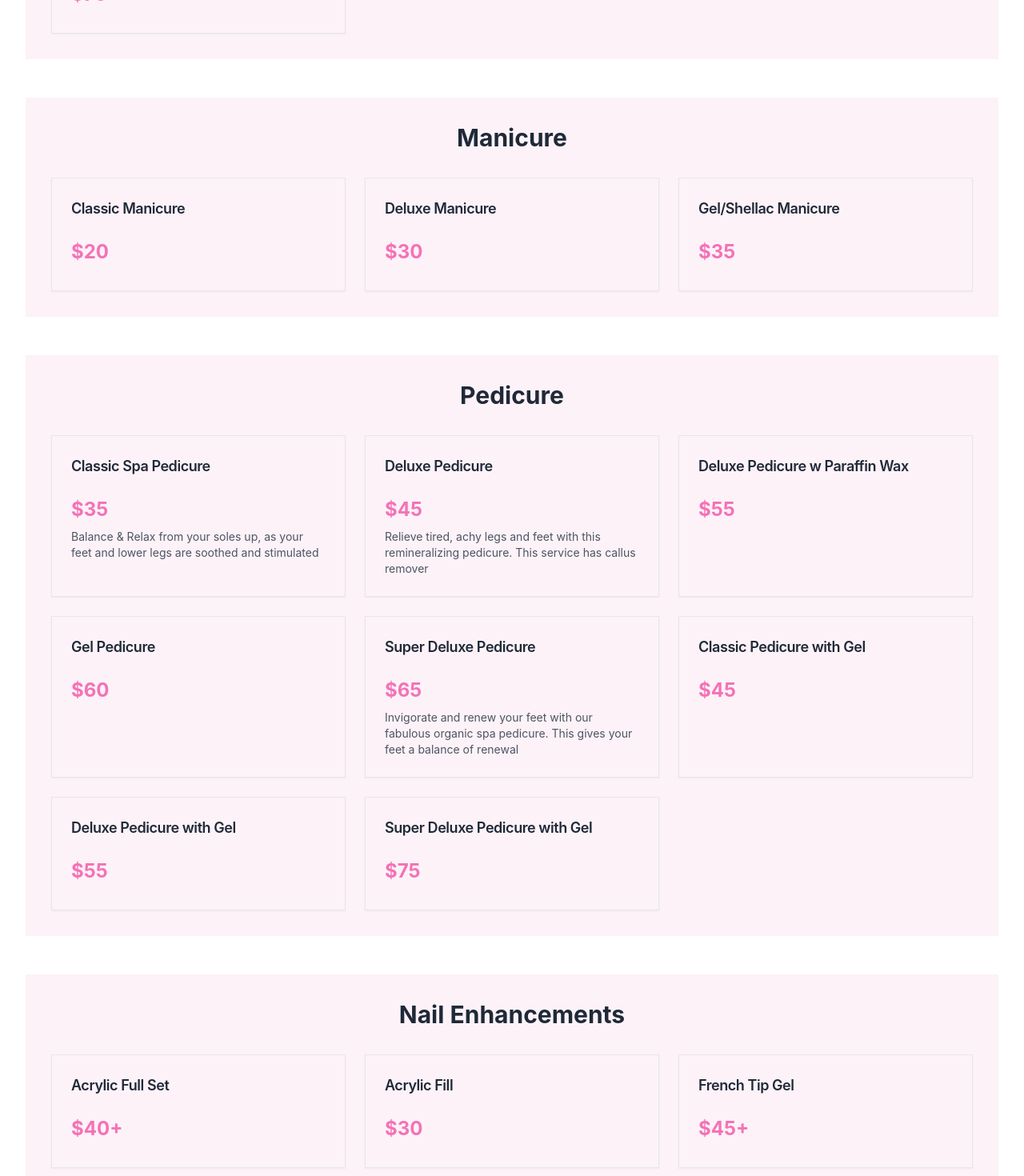
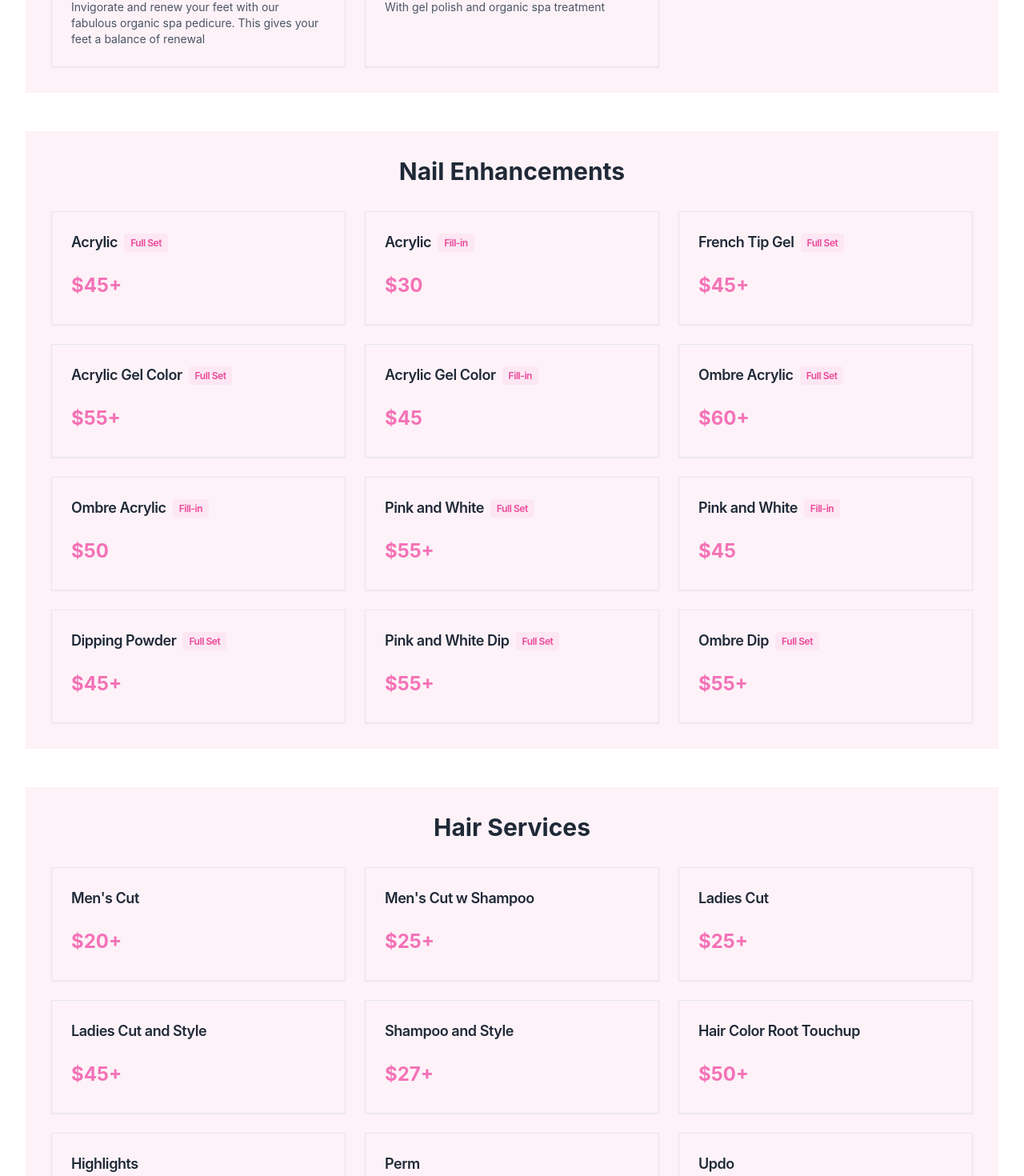
Before and after one commit to zenxol/emmys-spa-website, a Next.js app: page /services in a window 1280 px wide. Shown: the part 1240-2710 px from the top of the page at 80% size. Built offline with nearby package versions, Linux system fonts and the light colour scheme.

Commit message:
Finalized accurate services and pricing

```diff
--- a/app/gallery/page.tsx
+++ b/app/gallery/page.tsx
@@ -26,7 +26,7 @@ export default function GalleryPage() {
   return (
     <div className="min-h-screen bg-white">
       {/* Navigation */}
-      <nav className="fixed top-0 left-0 right-0 bg-white/70 backdrop-blur-xl shadow-lg z-50 border-b border-white/30">
+      <nav className="fixed top-0 left-0 right-0 bg-white/95 backdrop-blur-sm shadow-sm z-50">
         <div className="max-w-7xl mx-auto px-4 sm:px-6 lg:px-8">
           <div className="flex justify-between items-center h-16">
             <div className="flex-shrink-0">
@@ -65,14 +65,6 @@ export default function GalleryPage() {
                 >
                   Contact
                 </Link>
-                <a
-                  href="https://book.squareup.com/appointments/4goy5s8ovk67r0/location/LMW7ZYEASQEDT/services"
-                  target="_blank"
-                  rel="noopener noreferrer"
-                  className="text-white bg-rose-500 hover:bg-rose-600 px-4 py-2 rounded-full font-medium shadow transition-all duration-200 ml-2 transform hover:scale-105 focus:outline-none focus:ring-2 focus:ring-rose-400 focus:ring-offset-2 animate-glow"
-                >
-                  Book
-                </a>
               </div>
             </div>
 
@@ -116,34 +108,21 @@ export default function GalleryPage() {
       </nav>
 
       {/* Gallery Section */}
-      <section className="pt-24 pb-20 bg-gradient-to-b from-rose-50 to-white">
+      <section className="pt-24 pb-20 bg-white">
         <div className="max-w-7xl mx-auto px-4 sm:px-6 lg:px-8">
           <div className="text-center mb-16">
-            <h1 className="text-5xl font-bold text-gray-800 mb-6 drop-shadow-2xl animate-fade-in-up">Gallery</h1>
+            <h1 className="text-5xl font-bold text-gray-800 mb-6">Gallery</h1>
             <p className="text-xl text-gray-600 max-w-3xl mx-auto">
               Take a look at our beautiful spa and some of our amazing work. See the quality and care that goes into
               every service we provide.
             </p>
           </div>
 
-          {/* Static filter/tag bar for visual pop */}
-          <div className="flex justify-center gap-4 mb-10">
-            <span className="px-4 py-2 rounded-full bg-rose-100 text-rose-500 font-semibold shadow">Nails</span>
-            <span className="px-4 py-2 rounded-full bg-blue-100 text-blue-500 font-semibold shadow">Hair</span>
-            <span className="px-4 py-2 rounded-full bg-green-100 text-green-500 font-semibold shadow">Makeup</span>
-          </div>
-
-          <div className="-mt-2">
-            <svg viewBox="0 0 1440 100" fill="none" xmlns="http://www.w3.org/2000/svg" className="w-full h-16 md:h-24">
-              <path fill="#fff" d="M0,0 C480,100 960,0 1440,100 L1440,100 L0,100 Z" />
-            </svg>
-          </div>
-
           <div className="grid grid-cols-1 md:grid-cols-2 lg:grid-cols-3 xl:grid-cols-4 gap-6">
             {galleryImages.map((image, index) => (
               <div
                 key={index}
-                className="group relative overflow-hidden rounded-2xl shadow-lg bg-white/70 backdrop-blur-lg transition-all duration-300 hover:scale-105 hover:shadow-2xl hover:border-4 hover:border-rose-200"
+                className="group relative overflow-hidden rounded-lg shadow-md hover:shadow-xl transition-all duration-300"
               >
                 <Image
                   src={image.src || "/placeholder.svg"}
@@ -152,10 +131,10 @@ export default function GalleryPage() {
                   height={400}
                   className="w-full h-64 object-cover group-hover:scale-110 transition-transform duration-300"
                 />
-                <div className="absolute inset-0 bg-black/0 group-hover:bg-black/40 transition-all duration-300 flex items-end">
-                  <div className="p-4 text-white opacity-0 group-hover:opacity-100 transition-opacity duration-300 backdrop-blur-md bg-black/30 rounded-b-lg translate-y-8 group-hover:translate-y-0 group-hover:delay-100 transition-all">
-                    <p className="font-semibold text-lg drop-shadow">{image.alt}</p>
-                    <p className="text-sm text-rose-200 font-semibold drop-shadow">{image.category}</p>
+                <div className="absolute inset-0 bg-black/0 group-hover:bg-black/20 transition-all duration-300 flex items-end">
+                  <div className="p-4 text-white opacity-0 group-hover:opacity-100 transition-opacity duration-300">
+                    <p className="font-semibold">{image.alt}</p>
+                    <p className="text-sm">{image.category}</p>
                   </div>
                 </div>
               </div>
@@ -182,12 +161,6 @@ export default function GalleryPage() {
             <div>
               <h3 className="text-2xl font-bold text-rose-400 mb-4">Emmy's Spa</h3>
               <p className="text-gray-300 mb-4">Your premier beauty destination in St Pete Beach, Florida.</p>
-              <span className="block font-semibold text-gray-200 mb-2">Prefer to book by phone?</span>
-              <a href="tel:7273604108" className="text-rose-400 underline mb-4 inline-block">(727) 360-4108</a>
-              <span className="block text-sm text-gray-300 mb-4">You can also call to book your appointment!</span>
-              <div className="mb-2">
-                <span className="block text-md font-semibold text-gray-200 mb-2">Reviews & Socials</span>
-              </div>
               <div className="flex space-x-4">
                 <a
                   href="https://www.facebook.com/beautyandmorebyemmy/"
--- a/app/services/page.tsx
+++ b/app/services/page.tsx
@@ -10,79 +10,65 @@ export default function ServicesPage() {
 
   const serviceCategories = [
     {
-      title: "Hair Services",
-      services: [
-        { name: "Men's Cut", price: "$25+" },
-        { name: "Men's Cut w Shampoo", price: "$25+" },
-        { name: "Ladies Cut", price: "$28+" },
-        { name: "Ladies Cut and Style", price: "$50+" },
-        { name: "Shampoo and Style", price: "$27+" },
-        { name: "Hair Color Root Touchup", price: "$60+" },
-        { name: "Highlights", price: "$95+" },
-        { name: "Perm", price: "$65+" },
-        { name: "Updo", price: "$60+" },
-        { name: "Braids", price: "$40+" },
-        { name: "Balayage/Ombre", price: "$150+" },
-        { name: "Makeup", price: "$55+" },
-        { name: "Makeup with Lashes (Strips)", price: "$75" },
-      ],
-    },
-    {
       title: "Manicure",
       services: [
-        { name: "Classic Manicure", price: "$20" },
-        { name: "Deluxe Manicure", price: "$30" },
+        { name: "Classic Manicure", price: "$18" },
+        { name: "Deluxe Manicure", price: "$28" },
         { name: "Gel/Shellac Manicure", price: "$35" },
       ],
     },
     {
       title: "Pedicure",
       services: [
-        {
-          name: "Classic Spa Pedicure",
-          price: "$35",
-          description: "Balance & Relax from your soles up, as your feet and lower legs are soothed and stimulated",
-        },
-        {
-          name: "Deluxe Pedicure",
-          price: "$45",
-          description:
-            "Relieve tired, achy legs and feet with this remineralizing pedicure. This service has callus remover",
-        },
-        { name: "Deluxe Pedicure w Paraffin Wax", price: "$55" },
-        { name: "Gel Pedicure", price: "$60" },
-        {
-          name: "Super Deluxe Pedicure",
-          price: "$65",
-          description:
-            "Invigorate and renew your feet with our fabulous organic spa pedicure. This gives your feet a balance of renewal",
-        },
-        { name: "Classic Pedicure with Gel", price: "$45" },
-        { name: "Deluxe Pedicure with Gel", price: "$55" },
-        { name: "Super Deluxe Pedicure with Gel", price: "$75" },
+        { name: "Classic Spa Pedicure", price: "$30", type: "Reg", description: "Balance & Relax from your soles up, as your feet and lower legs are soothed and stimulated" },
+        { name: "Classic Spa Pedicure", price: "$45", type: "Gel", description: "With gel polish" },
+        { name: "Deluxe Pedicure", price: "$40", type: "Reg", description: "Relieve tired, achy legs and feet with this remineralizing pedicure. This service has callus remover" },
+        { name: "Deluxe Pedicure", price: "$55", type: "Gel", description: "With gel polish" },
+        { name: "Deluxe Pedicure w Paraffin Wax", price: "$48", type: "Reg", description: "Includes paraffin wax treatment" },
+        { name: "Deluxe Pedicure w Paraffin Wax", price: "$60", type: "Gel", description: "With gel polish and paraffin wax treatment" },
+        { name: "Super Deluxe Pedicure", price: "$65", type: "Reg", description: "Invigorate and renew your feet with our fabulous organic spa pedicure. This gives your feet a balance of renewal" },
+        { name: "Super Deluxe Pedicure", price: "$75", type: "Gel", description: "With gel polish and organic spa treatment" },
       ],
     },
     {
       title: "Nail Enhancements",
       services: [
-        { name: "Acrylic Full Set", price: "$40+" },
-        { name: "Acrylic Fill", price: "$30" },
-        { name: "French Tip Gel", price: "$45+" },
-        { name: "Acrylic Gel Color Full Set", price: "$55+" },
-        { name: "Acrylic Gel Color Fill", price: "$45" },
-        { name: "Ombre Acrylic Full Set", price: "$60+" },
-        { name: "Ombre Acrylic Fill", price: "$50" },
-        { name: "Pink and White Full Set", price: "$55+" },
-        { name: "Pink and White Fill", price: "$45" },
-        { name: "Dipping Powder Full Set", price: "$45+" },
-        { name: "Pink and White Dip", price: "$55+" },
-        { name: "Ombre Dip", price: "$55+" },
+        { name: "Acrylic", price: "$45+", type: "Full Set" },
+        { name: "Acrylic", price: "$30", type: "Fill-in" },
+        { name: "French Tip Gel", price: "$45+", type: "Full Set" },
+        { name: "Acrylic Gel Color", price: "$55+", type: "Full Set" },
+        { name: "Acrylic Gel Color", price: "$45", type: "Fill-in" },
+        { name: "Ombre Acrylic", price: "$60+", type: "Full Set" },
+        { name: "Ombre Acrylic", price: "$50", type: "Fill-in" },
+        { name: "Pink and White", price: "$55+", type: "Full Set" },
+        { name: "Pink and White", price: "$45", type: "Fill-in" },
+        { name: "Dipping Powder", price: "$45+", type: "Full Set" },
+        { name: "Pink and White Dip", price: "$55+", type: "Full Set" },
+        { name: "Ombre Dip", price: "$55+", type: "Full Set" },
+      ],
+    },
+    {
+      title: "Hair Services",
+      services: [
+        { name: "Men's Cut", price: "$20+" },
+        { name: "Men's Cut w Shampoo", price: "$25+" },
+        { name: "Ladies Cut", price: "$25+" },
+        { name: "Ladies Cut and Style", price: "$45+" },
+        { name: "Shampoo and Style", price: "$27+" },
+        { name: "Hair Color Root Touchup", price: "$50+" },
+        { name: "Highlights", price: "$85+" },
+        { name: "Perm", price: "$65+" },
+        { name: "Updo", price: "$60+" },
+        { name: "Braids", price: "$40+" },
+        { name: "Balayage/Ombre", price: "$150+" },
+        { name: "Makeup", price: "$55+" },
+        { name: "Makeup with Lashes (Strips)", price: "$75+" },
       ],
     },
     {
       title: "Permanent Makeup",
       services: [
-        { name: "Eyebrows Ombre/Microblading", price: "$380+" },
+        { name: "Eyebrows Ombre/Microblading", price: "$280+" },
         { name: "Eyeliner Upper and Lower", price: "$280" },
         { name: "Lips", price: "$350" },
       ],
@@ -90,20 +76,28 @@ export default function ServicesPage() {
     {
       title: "Eyelashes",
       services: [
-        { name: "Eyelash Extensions Full Set", price: "$95+" },
-        { name: "Eyelash Extensions Fill", price: "$45+" },
+        { name: "Eyelash Extensions", price: "$95+", type: "Full Set" },
+        { name: "Eyelash Extensions", price: "$45+", type: "Fill" },
         { name: "Eyelash Lift and Tint", price: "$55" },
         { name: "Eyelash Lift", price: "$45" },
       ],
     },
     {
+      title: "Eyebrows",
+      services: [
+        { name: "Brow Tinting", price: "$15" },
+        { name: "Brow Tinting, Waxing, and Shaping", price: "$35" },
+        { name: "Brow Laminating, Tinting, and Shaping", price: "$45" },
+      ],
+    },
+    {
       title: "Waxing",
       services: [
-        { name: "Eyebrows", price: "$15" },
-        { name: "Lip", price: "$8" },
+        { name: "Eyebrows", price: "$12" },
+        { name: "Lip", price: "$7" },
         { name: "Chin", price: "$10" },
-        { name: "Full Arms", price: "$40" },
-        { name: "Half Arms", price: "$30" },
+        { name: "Full Arms", price: "$40+" },
+        { name: "Half Arms", price: "$30+" },
         { name: "Under Arm", price: "$25" },
         { name: "Full Legs", price: "$55" },
         { name: "Half Legs", price: "$35+" },
@@ -141,8 +135,7 @@ export default function ServicesPage() {
         {
           name: "Advance Nacar Treatment",
           price: "$120",
-          description:
-            "A new and revolutionary, prevents and helps reduce the visible signs of aging in a holistic way",
+          description: "Brightening with an advanced formula made with the most powerful next generation acids together with advanced liposomal technology. Helps to improve the super facial layer of dark spots and stimulates skin renewal."
         },
         { name: "Eye Treatment", price: "$25", description: "Brightening dark circles and relief puffiness." },
       ],
@@ -151,7 +144,7 @@ export default function ServicesPage() {
       title: "Other Services",
       services: [
         { name: "Polish Change (Hands)", price: "$12+" },
-        { name: "Polish Change Toes", price: "$15+" },
+        { name: "Polish Change (Feet)", price: "$15+" },
         { name: "Gel Polish Change", price: "$25" },
         { name: "American/French", price: "$5" },
         { name: "Acrylic Nail Fix", price: "$5+" },
@@ -167,7 +160,7 @@ export default function ServicesPage() {
   return (
     <div className="min-h-screen bg-white">
       {/* Navigation */}
-      <nav className="fixed top-0 left-0 right-0 bg-white/70 backdrop-blur-xl shadow-lg z-50 border-b border-white/30">
+      <nav className="fixed top-0 left-0 right-0 bg-white/95 backdrop-blur-sm shadow-sm z-50">
         <div className="max-w-7xl mx-auto px-4 sm:px-6 lg:px-8">
           <div className="flex justify-between items-center h-16">
             <div className="flex-shrink-0">
@@ -206,14 +199,6 @@ export default function ServicesPage() {
                 >
                   Contact
                 </Link>
-                <a
-                  href="https://book.squareup.com/appointments/4goy5s8ovk67r0/location/LMW7ZYEASQEDT/services"
-                  target="_blank"
-                  rel="noopener noreferrer"
-                  className="text-white bg-rose-500 hover:bg-rose-600 px-4 py-2 rounded-full font-medium shadow transition-all duration-200 ml-2 transform hover:scale-105 focus:outline-none focus:ring-2 focus:ring-rose-400 focus:ring-offset-2 animate-glow"
-                >
-                  Book
-                </a>
               </div>
             </div>
 
@@ -257,17 +242,11 @@ export default function ServicesPage() {
       <section className="pt-24 pb-20 bg-white">
         <div className="max-w-7xl mx-auto px-4 sm:px-6 lg:px-8">
           <div className="text-center mb-16">
-            <h1 className="text-5xl font-bold text-gray-800 mb-6 drop-shadow-2xl animate-fade-in-up">Our Services</h1>
+            <h1 className="text-5xl font-bold text-gray-800 mb-6">Our Services</h1>
             <p className="text-xl text-gray-600 max-w-3xl mx-auto">
               Discover our comprehensive range of beauty and wellness services, each designed to enhance your natural
               beauty and promote relaxation.
             </p>
-          </div>
-
-          <div className="-mt-2">
-            <svg viewBox="0 0 1440 100" fill="none" xmlns="http://www.w3.org/2000/svg" className="w-full h-16 md:h-24">
-              <path fill="#fff" d="M0,0 C480,100 960,0 1440,100 L1440,100 L0,100 Z" />
-            </svg>
           </div>
 
           <div className="space-y-12">
@@ -281,11 +260,17 @@ export default function ServicesPage() {
                       className="hover:shadow-lg transition-all duration-300 transform hover:-translate-y-1"
                     >
                       <CardHeader>
-                        <CardTitle className="text-lg text-gray-800">{service.name}</CardTitle>
+                        <CardTitle className="text-lg text-gray-800">{service.name}
+                          {"type" in service && service.type && (
+                            <span className="ml-2 px-2 py-1 rounded bg-rose-100 text-rose-500 text-xs font-semibold align-middle">{service.type}</span>
+                          )}
+                        </CardTitle>
                       </CardHeader>
                       <CardContent>
                         <div className="text-2xl font-bold text-rose-400 mb-2">{service.price}</div>
-                        {service.description && <p className="text-gray-600 text-sm">{service.description}</p>}
+                        {"description" in service && service.description && (
+                          <p className="text-gray-600 text-sm">{service.description}</p>
+                        )}
                       </CardContent>
                     </Card>
                   ))}
@@ -314,12 +299,6 @@ export default function ServicesPage() {
             <div>
               <h3 className="text-2xl font-bold text-rose-400 mb-4">Emmy's Spa</h3>
               <p className="text-gray-300 mb-4">Your premier beauty destination in St Pete Beach, Florida.</p>
-              <span className="block font-semibold text-gray-200 mb-2">Prefer to book by phone?</span>
-              <a href="tel:7273604108" className="text-rose-400 underline mb-4 inline-block">(727) 360-4108</a>
-              <span className="block text-sm text-gray-300 mb-4">You can also call to book your appointment!</span>
-              <div className="mb-2">
-                <span className="block text-md font-semibold text-gray-200 mb-2">Reviews & Socials</span>
-              </div>
               <div className="flex space-x-4">
                 <a
                   href="https://www.facebook.com/beautyandmorebyemmy/"
```
